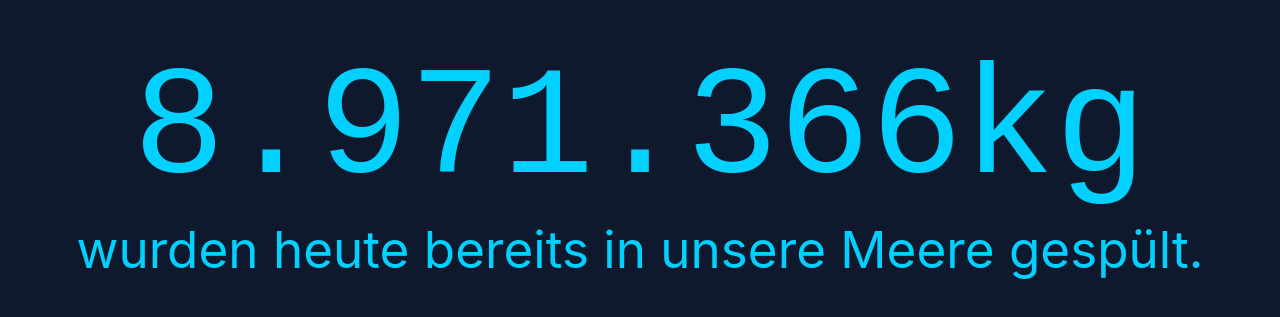
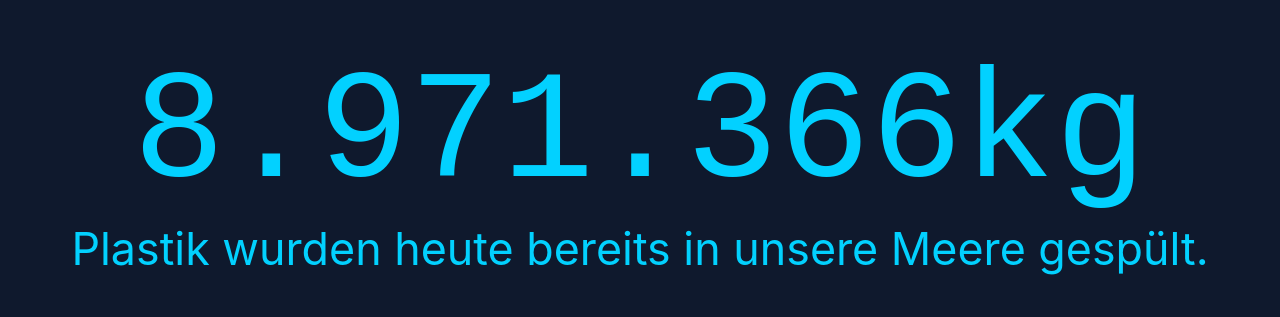
Before and after one commit to alexreiling/danube, a Next.js app: page / in a window 1280 px wide. Shown: the part 219-536 px from the top of the page. Built offline with nearby package versions, Linux system fonts and the light colour scheme.

Commit message:
Fix typo

```diff
--- a/components/Counter.tsx
+++ b/components/Counter.tsx
@@ -40,7 +40,7 @@ const Counter: React.FC<Props> = (props) => {
       <div id="value-wrapper">
         {value.toFixed(0).replace(/\B(?=(\d{3})+(?!\d))/g, ".")}kg
       </div>
-      <div id="subline">{`wurden heute bereits in unsere Meere gespült.`}</div>
+      <div id="subline">{`Plastik wurden heute bereits in unsere Meere gespült.`}</div>
       <div id="options-wrapper">
         <div id="options-toggle" onClick={() => setOptionsOpen(!optionsOpen)}>
           Optionen
@@ -99,7 +99,7 @@ const Wrapper = styled.div`
     text-align: center;
   }
   #subline {
-    font-size: 4vw;
+    font-size: 3.5vw;
     text-align: center;
   }
   #options-wrapper {
```
